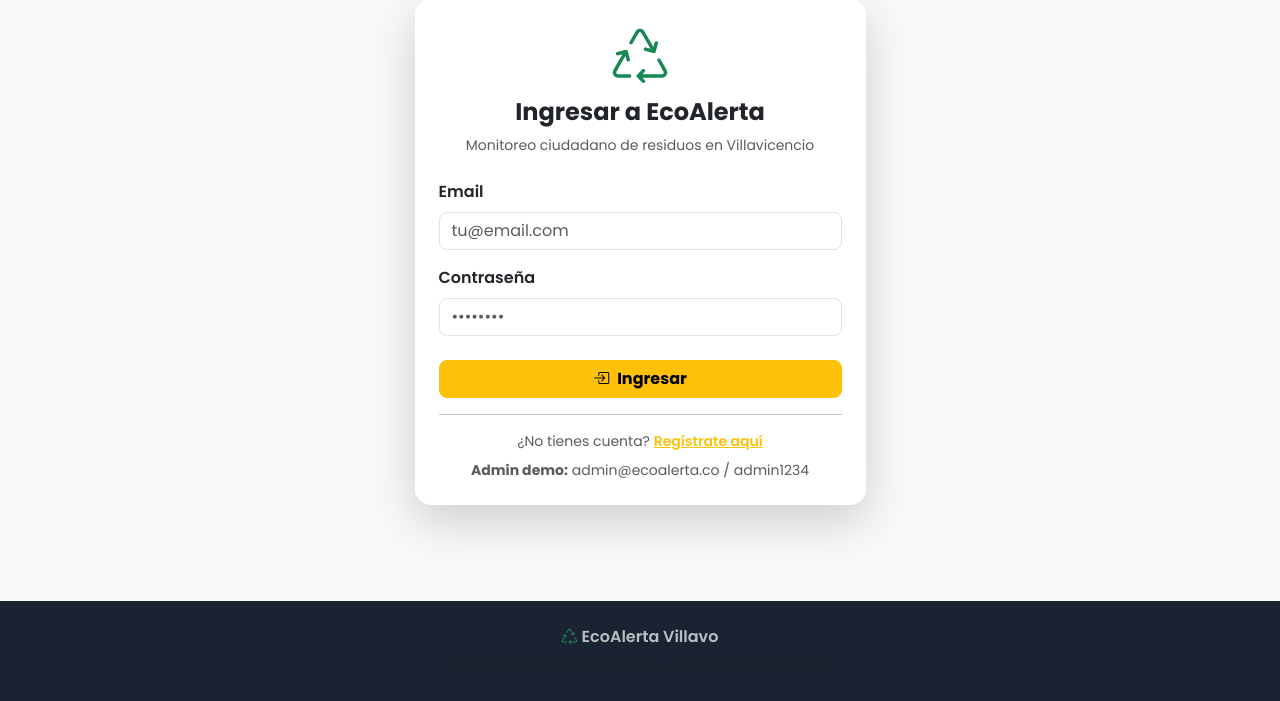
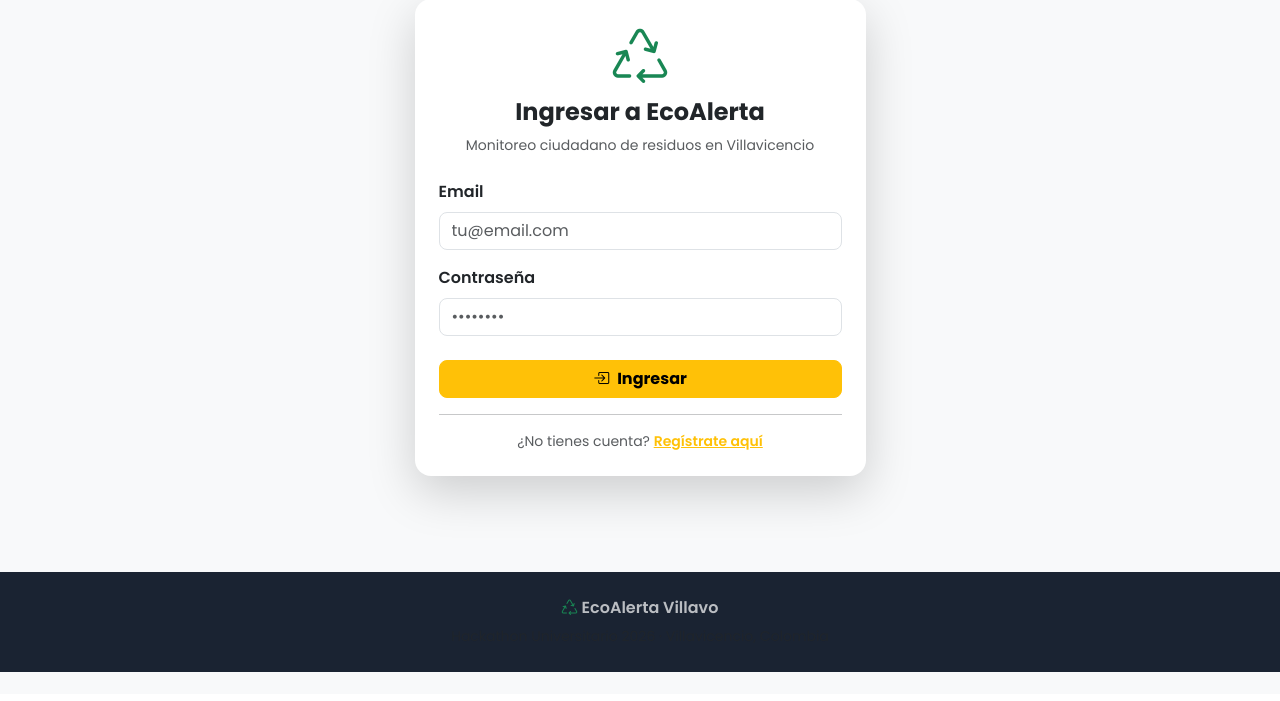
Before and after one commit to jjmm200606/EcoAlerta_Villavo, a FastAPI app: page /login in a window 1280 px wide. Shown: the part 106-807 px from the top of the page. After the commit the page ends 778 px from the top, so only its background shows below. Run offline with FastAPI, Linux system fonts and the light colour scheme.

Commit message:
Update login.html

```diff
--- a/templates/login.html
+++ b/templates/login.html
@@ -35,9 +35,6 @@
                     <p class="text-center small text-muted mb-0">
                         ¿No tienes cuenta? <a href="/register" class="text-warning fw-semibold">Regístrate aquí</a>
                     </p>
-                    <p class="text-center small text-muted mt-2 mb-0">
-                        <strong>Admin demo:</strong> admin@ecoalerta.co / admin1234
-                    </p>
                 </div>
             </div>
         </div>
```
